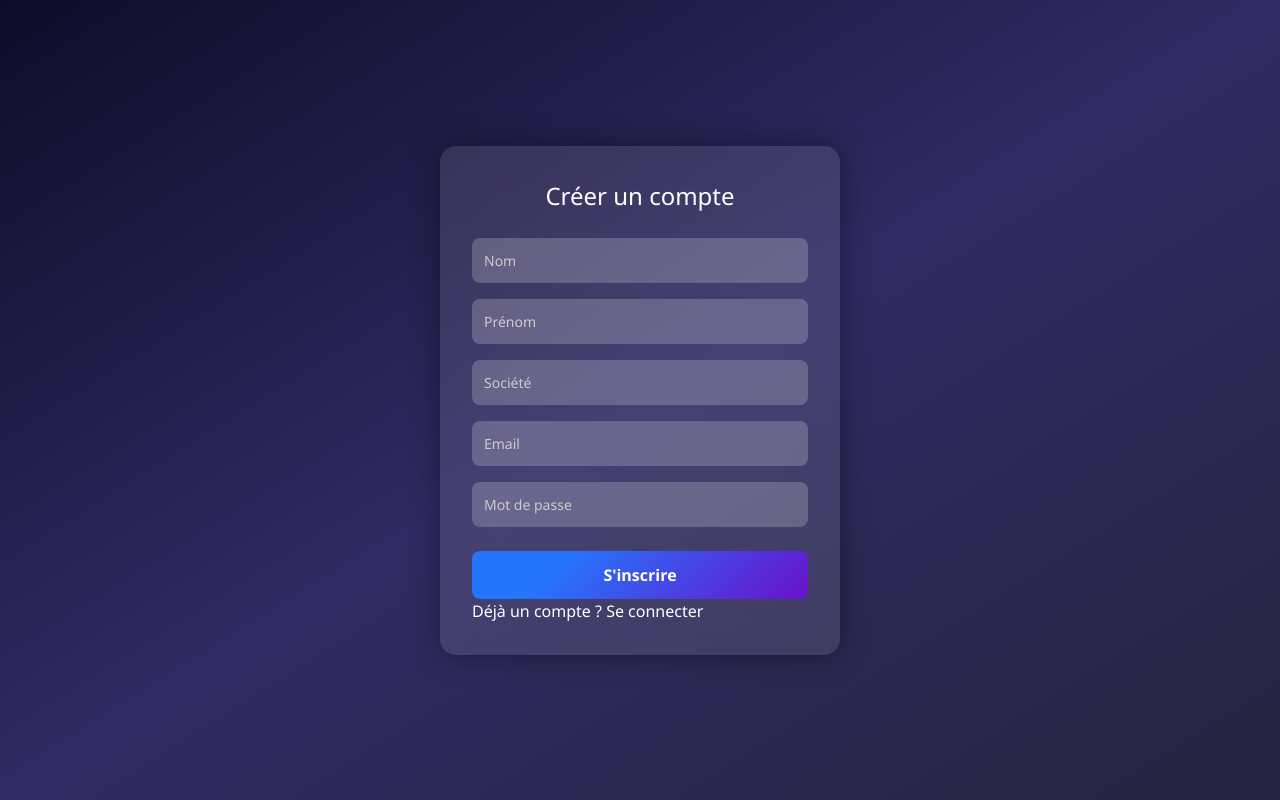
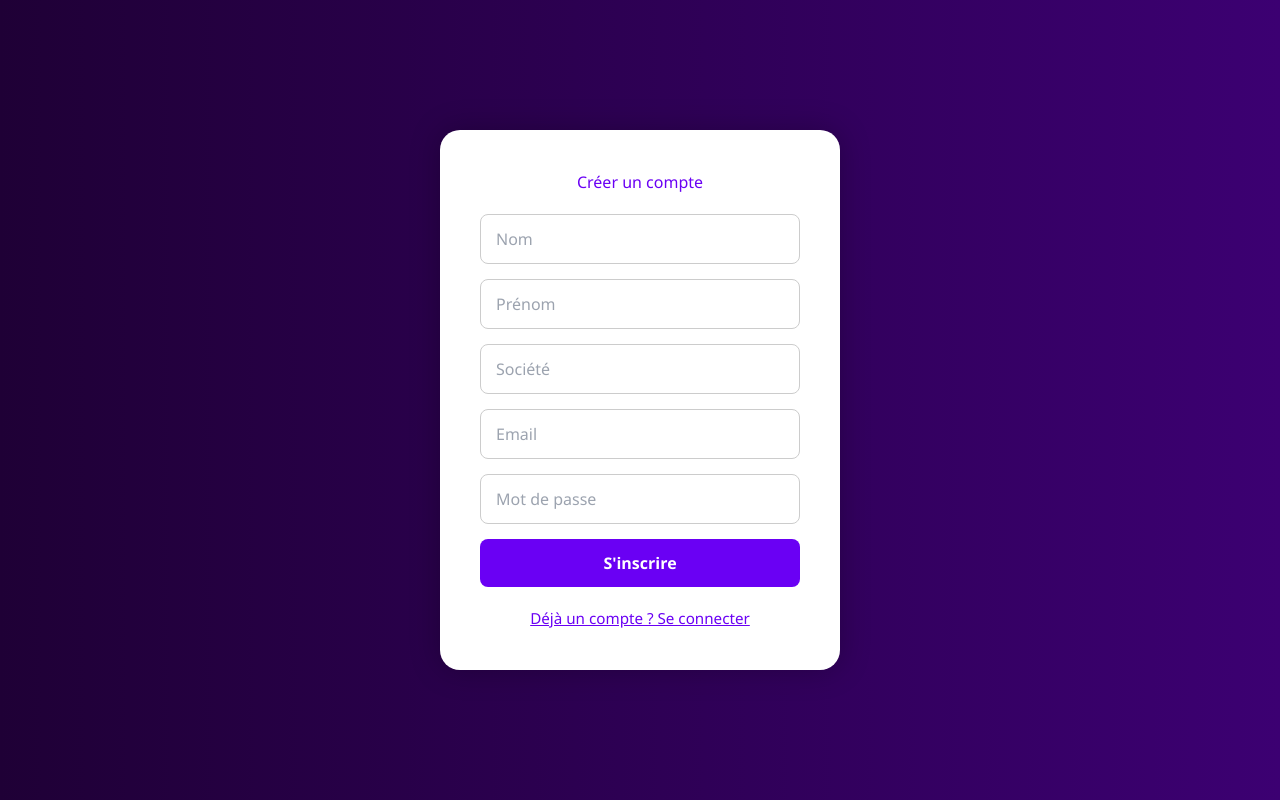
Before and after one commit to OneOffsas/OneOFFClaim, a React (Vite) app: page /register in a window 1280 px wide. Built offline with nearby package versions, Linux system fonts and the light colour scheme.

Commit message:
Update Register.css

```diff
--- a/src/pages/Register.css
+++ b/src/pages/Register.css
@@ -1,63 +1,74 @@
 .register-container {
+  min-height: 100vh;
+  background: linear-gradient(to right, #1f0036, #3c0072);
   display: flex;
   justify-content: center;
   align-items: center;
-  min-height: 100vh;
-  background: linear-gradient(to bottom right, #0f0c29, #302b63, #24243e);
 }
 
 .register-form {
-  background: rgba(255, 255, 255, 0.1);
-  backdrop-filter: blur(20px);
-  padding: 2rem;
-  border-radius: 16px;
-  box-shadow: 0 0 30px rgba(0, 0, 0, 0.4);
-  width: 100%;
+  background: white;
+  padding: 40px;
+  border-radius: 20px;
+  box-shadow: 0 0 30px rgba(0, 0, 0, 0.25);
+  width: 90%;
   max-width: 400px;
-  color: white;
-  display: flex;
-  flex-direction: column;
+  text-align: center;
+  animation: fadeIn 1.2s ease;
 }
 
 .register-form h2 {
-  text-align: center;
-  margin-bottom: 1rem;
-  font-size: 24px;
+  margin-bottom: 20px;
+  color: #6a00f4;
 }
 
 .register-form input {
-  padding: 12px;
-  margin: 0.5rem 0;
-  border: none;
+  width: 100%;
+  margin-bottom: 15px;
+  padding: 12px 15px;
   border-radius: 8px;
-  background: rgba(255, 255, 255, 0.2);
-  color: white;
-  font-size: 14px;
-}
-
-.register-form input::placeholder {
-  color: #ccc;
+  border: 1px solid #ccc;
+  font-size: 1rem;
 }
 
 .register-form button {
-  margin-top: 1rem;
+  width: 100%;
   padding: 12px;
+  background: #6a00f4;
+  color: white;
+  font-size: 1rem;
   border: none;
   border-radius: 8px;
-  background-color: #6a11cb;
-  background-image: linear-gradient(315deg, #6a11cb 0%, #2575fc 74%);
-  color: white;
-  font-weight: bold;
   cursor: pointer;
+  font-weight: 600;
   transition: background 0.3s ease;
 }
 
 .register-form button:hover {
-  background-image: linear-gradient(315deg, #2575fc 0%, #6a11cb 74%);
+  background: #4b00b8;
 }
 
-.message {
-  margin-top: 1rem;
-  text-align: center;
+.register-message {
+  margin-top: 10px;
+  color: #6a00f4;
   font-weight: bold;
 }
+
+.link-login {
+  margin-top: 20px;
+  color: #6a00f4;
+  cursor: pointer;
+  text-decoration: underline;
+  font-size: 0.95rem;
+}
+
+@keyframes fadeIn {
+  from {
+    opacity: 0;
+    transform: translateY(25px);
+  }
+  to {
+    opacity: 1;
+    transform: translateY(0);
+  }
+}
```
